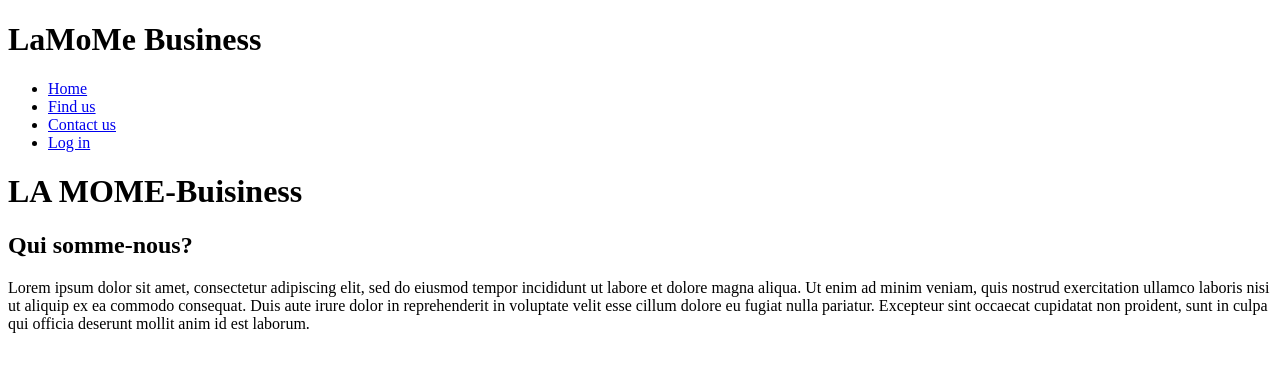
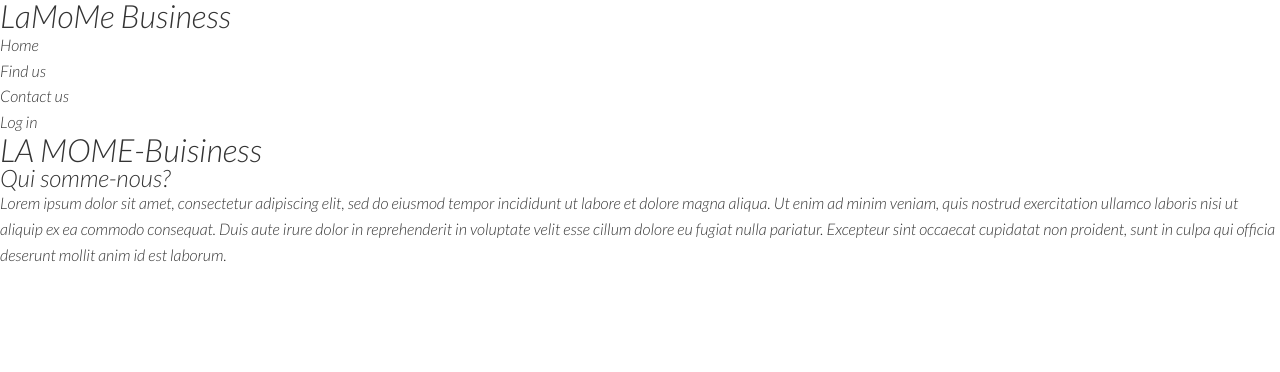
Before and after one commit to MedGhazal/LaMome-Business-Website, a PHP site: page / in a window 1280 px wide. Shown: the top 372 px of the page. Run offline with PHP 8.4, Linux system fonts and the light colour scheme.

Commit message:
First Styling

```diff
--- a/styles/stylesheet.css
+++ b/styles/stylesheet.css
@@ -1 +1,25 @@
-@import url("https://fonts.googleapis.com/css2?family=Noto+Sans:wght@400&display=swap");
+@import url('https://fonts.googleapis.com/css2?family=Lato:ital,wght@1,300&display=swap');
+
+*{
+	box-sizing: border-box;
+	padding: 0;
+	margin: 0;
+}
+body {
+	font-family: 'Lato', sans-serif;
+	color: #333;
+	line-height: 1.6;
+}
+ul { list-style-type: none; }
+a {
+	text-decoration: none;
+	color: #333;
+}
+h1, h2 {
+	font-weight: 300;
+	line-height: 1;
+	margin: 10px, 0px;
+}
+p {
+	margin: 10px, 0px;
+}
```
Also changed, not shown: 2 other files.
